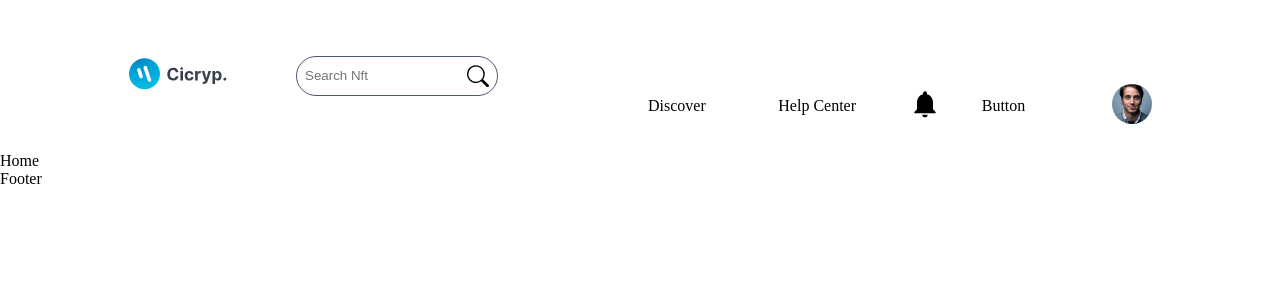
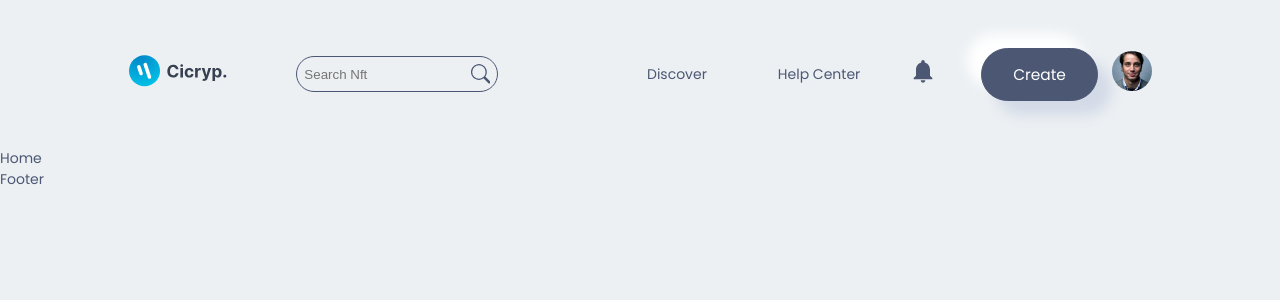
Before and after one commit to witehound/nft-marketplace-client, a Next.js app: page / in a window 1280 px wide. Shown: the top 300 px of the page. Built offline with nearby package versions, Linux system fonts and the light colour scheme.

Commit message:
completed css styling for button

```diff
--- a/components/Button/Button.jsx
+++ b/components/Button/Button.jsx
@@ -1,8 +1,16 @@
 import React from "react";
+
+//internal import
 import styles from "./Button.module.css";
 
-const Button = () => {
-  return <div>Button</div>;
+const Button = ({ btnText, handleClick }) => {
+  return (
+    <div className={styles.box}>
+      <div className={styles.Button} onClick={handleClick}>
+        {btnText}
+      </div>
+    </div>
+  );
 };
 
 export default Button;
--- a/components/Button/Button.module.css
+++ b/components/Button/Button.module.css
@@ -0,0 +1,20 @@
+.Button {
+  background-color: var(--icons-color);
+  padding: 1rem;
+  border: 1px solid var(--icons-color);
+  font-size: 1.1rem;
+  color: var(--shadow-light-color);
+  cursor: pointer;
+  transition: all 0.2s ease-in;
+  box-shadow: var(--box-shadow);
+  border-radius: 2rem;
+  display: flex;
+  align-items: center;
+  justify-content: center;
+}
+
+.Button:hover {
+  background-color: var(--main-bg-color);
+  border: 1px solid var(--icons-color);
+  color: var(--icons-color);
+}
--- a/components/Navbar/Navbar.jsx
+++ b/components/Navbar/Navbar.jsx
@@ -114,7 +114,7 @@ const Navbar = () => {
             {notification ? <Notification /> : null}
           </div>
           <div className={styles.navbar_container_right_button}>
-            <Button btnText="Create" />
+            <Button btnText="Create" handleClick={() => {}} />
           </div>
           <div className={styles.navbar_container_right_profile_box}>
             <div className={styles.navbar_container_right_profile}>
--- a/components/Navbar/Navbar.module.css
+++ b/components/Navbar/Navbar.module.css
@@ -49,7 +49,6 @@
   grid-template-columns: 1fr 1fr 0.5fr 1fr 0.3fr;
   gap: 1rem;
   align-items: center;
-  align-self: flex-end;
 }
 
 .navbar_container_right_discover {
--- a/components/Navbar/Notification/Notification.module.css
+++ b/components/Navbar/Notification/Notification.module.css
@@ -21,7 +21,7 @@
   display: flex;
   align-items: center;
   gap: 1rem;
-  padding: 1rem 3rem;
+  padding: 1rem;
   transition: all 0.3s ease-in;
 }
 
--- a/components/Navbar/Sidebar/Sidebar.jsx
+++ b/components/Navbar/Sidebar/Sidebar.jsx
@@ -154,8 +154,8 @@ const Sidebar = ({ setOpenSideBarMenu }) => {
           </div>
         </div>
         <div className={styles.button}>
-          <Button btnName="Create" />
-          <Button btnName="Connect Wallet" />
+          <Button btnText="Create" handleClick={() => {}} />
+          <Button btnText="Connect Wallet" handleClick={() => {}} />
         </div>
       </div>
     </>
--- a/styles/globals.css
+++ b/styles/globals.css
@@ -5,18 +5,13 @@
   --icons-light-color: #4c577341;
   --iconns-bg-color-: #e2e6e9;
   --shadow-light-color: white;
-  --shadow-dark-color: #d3ead7;
+  --shadow-dark-color: #d3dae7;
   --main-bg-color: #ecf0f3;
-  --box-shadow: 1rem 1rem 1rem
-    var(
-      var(--shadow-dark-color),
-      -1rem -1rem -1rem var(var(--shadow-dark-color))
-    );
-  --box-shadow-two: 0rem 0rem 0rem
-    var(
-      var(--shadow-dark-color),
-      -3rem -3rem -3rem var(var(--shadow-dark-color))
-    );
+  --box-shadow: 1rem 1rem 1rem var(--shadow-dark-color),
+    -1rem -1rem 1rem var(--shadow-light-color);
+
+  --box-shadow-two: 0rem 0rem 0rem var(--shadow-dark-color),
+    -0.3rem -0.3rem 1rem var(--shadow-dark-color);
 }
 
 * {
@@ -47,3 +42,12 @@
   background-color: var(--icons-color);
   width: 0.5rem;
 }
+html,
+body {
+  padding: 0;
+  margin: 0;
+  font-family: "Poppins", sans-serif;
+  font-size: 14px;
+  color: var(--icons-color);
+  background-color: var(--main-bg-color);
+}
```
